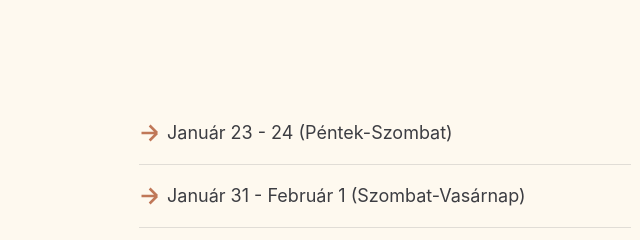
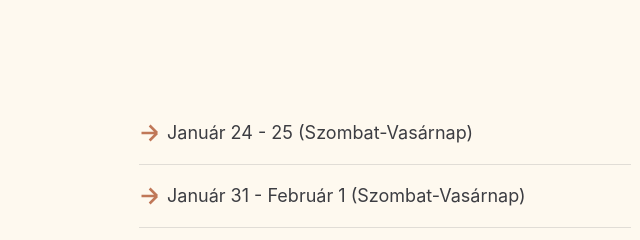
Before and after one commit to zolnaymodszertan/zolnaymodszertan, a plain HTML site: page services.html in a window 1280 px wide. Shown: the part 2080-2320 px from the top of the page, 559-1199 px from the left. Drawn offline with nearby package versions, Linux system fonts and the light colour scheme; a script that the page names is missing.

Commit message:
Update services.html

```diff
--- a/services.html
+++ b/services.html
@@ -149,7 +149,7 @@
               <div class="icon is-small"><svg xmlns="http://www.w3.org/2000/svg" width="100%" height="100%" viewbox="0 0 16 16" fill="none" class="svg">
                   <path d="M2 8H14.5M14.5 8L8.5 2M14.5 8L8.5 14" stroke="currentColor" stroke-width="2" stroke-linejoin="round"></path>
                 </svg></div>
-              <p class="paragraph_small margin-bottom_none mobilelll mobileee"><span class="text-span">Január 23 - 24 (Péntek-Szombat)</span></p>
+              <p class="paragraph_small margin-bottom_none mobilelll mobileee"><span class="text-span">Január 24 - 25 (Szombat-Vasárnap)</span></p>
             </div>
             <div class="divider"></div>
           </a>
```
